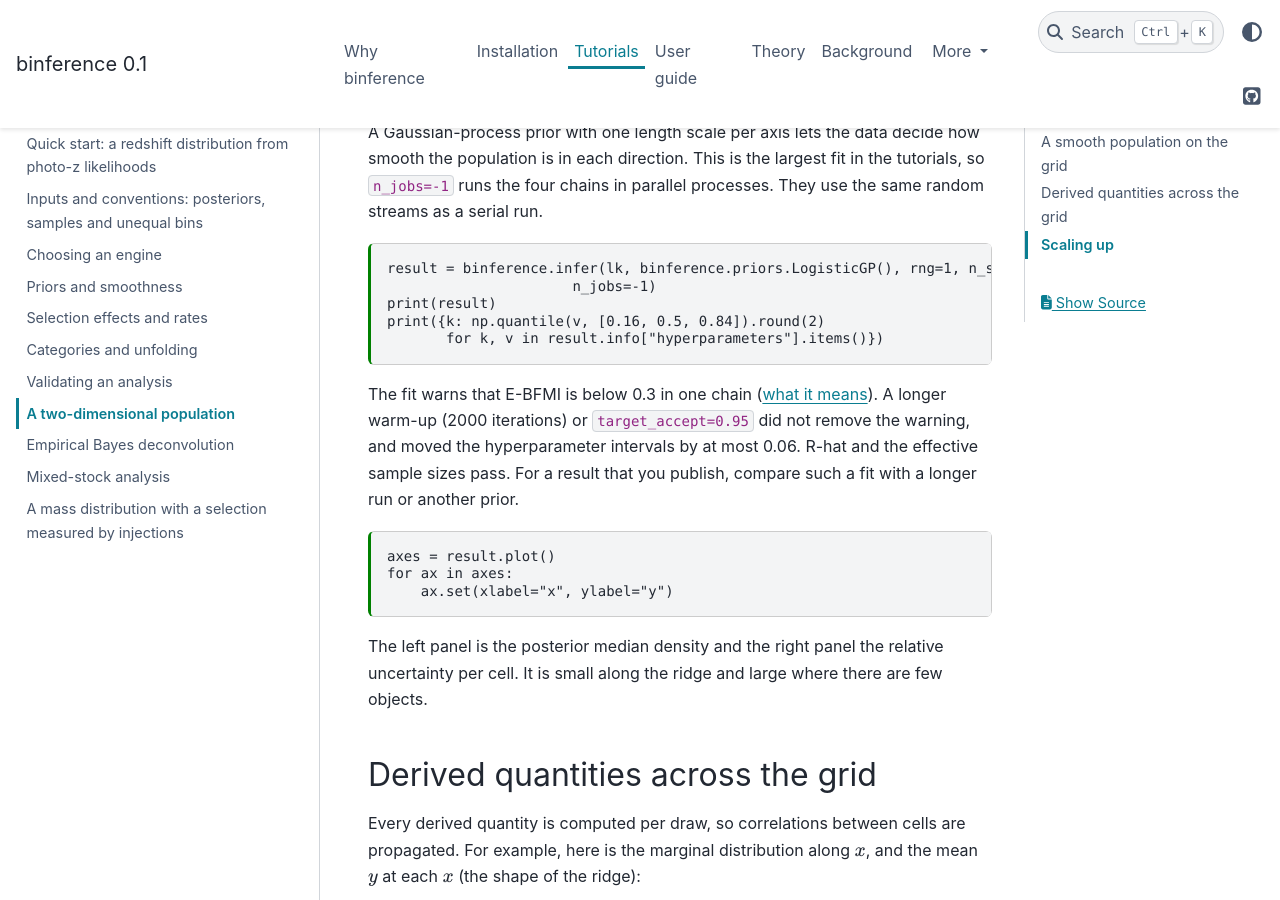
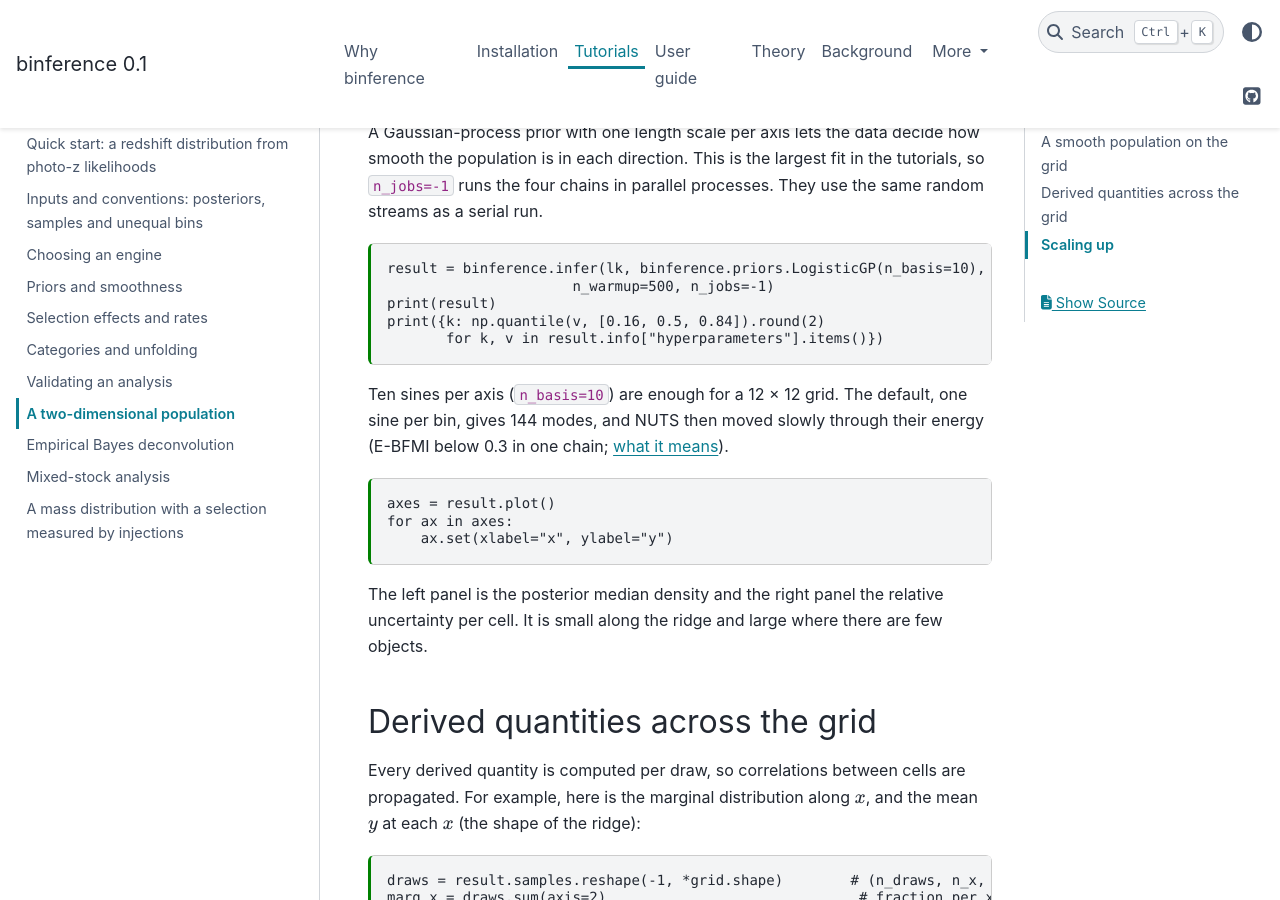
Before and after one commit to joshspeagle/binference, a Sphinx documentation site: the page built from docs/tutorials/08_two_dimensions.md, in a window 1280 px wide and 900 px high, scrolled down 890 px. Built offline with Sphinx 7.4.7 and the PyData theme 0.15.4, drawn with Linux system fonts in a browser that asks for light colours.

Commit message:
Fix tutorial 08's E-BFMI warning and trim tutorial run lengths
Review of #102: 10 sines per axis remove the warning that the prose only
explained; tutorials 06, 07 and 11 use the shortest runs that converge.

Co-Authored-By: Claude Opus 5.5 <noreply@anthropic.com>
Claude-Session: https://claude.ai/code/session_01De68Qguk82R9FGTNQYmYnz

````diff
--- a/docs/tutorials/08_two_dimensions.md
+++ b/docs/tutorials/08_two_dimensions.md
@@ -53,19 +53,17 @@ the tutorials, so `n_jobs=-1` runs the four chains in parallel processes.
 They use the same random streams as a serial run.
 
 ```{code-cell} python
-result = binference.infer(lk, binference.priors.LogisticGP(), rng=1, n_samples=500, n_warmup=500,
-                      n_jobs=-1)
+result = binference.infer(lk, binference.priors.LogisticGP(n_basis=10), rng=1, n_samples=500,
+                      n_warmup=500, n_jobs=-1)
 print(result)
 print({k: np.quantile(v, [0.16, 0.5, 0.84]).round(2)
        for k, v in result.info["hyperparameters"].items()})
 ```
 
-The fit warns that E-BFMI is below 0.3 in one chain
-([what it means](../user-guide/pitfalls.md#not-looking-at-the-diagnostics)).
-A longer warm-up (2000 iterations) or `target_accept=0.95` did not remove the
-warning, and moved the hyperparameter intervals by at most 0.06. R-hat and the
-effective sample sizes pass. For a result that you publish, compare such a fit
-with a longer run or another prior.
+Ten sines per axis (`n_basis=10`) are enough for a 12 × 12 grid. The default,
+one sine per bin, gives 144 modes, and NUTS then moved slowly through their
+energy (E-BFMI below 0.3 in one chain;
+[what it means](../user-guide/pitfalls.md#not-looking-at-the-diagnostics)).
 
 ```{code-cell} python
 axes = result.plot()
````
Also changed, not shown: docs/tutorials/06_categories_unfolding.md (+1 -1 lines), docs/tutorials/07_validation.md (+1 -1 lines), docs/tutorials/11_populations_with_selection.md (+1 -1 lines), docs/user-guide/performance.md (+3 -2 lines).
